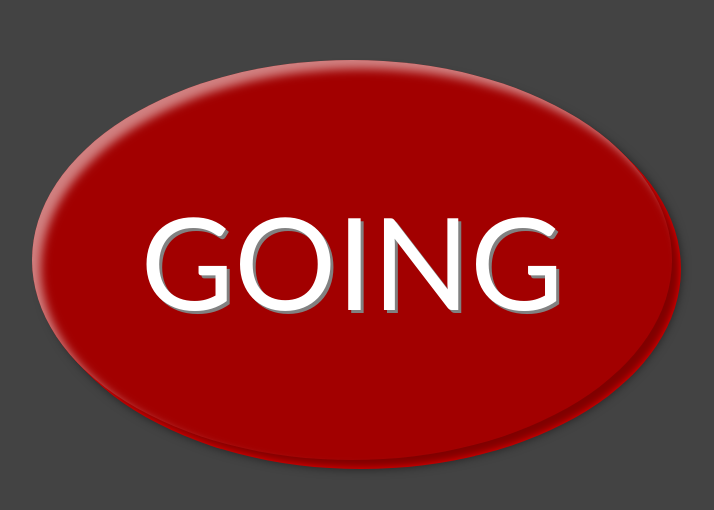
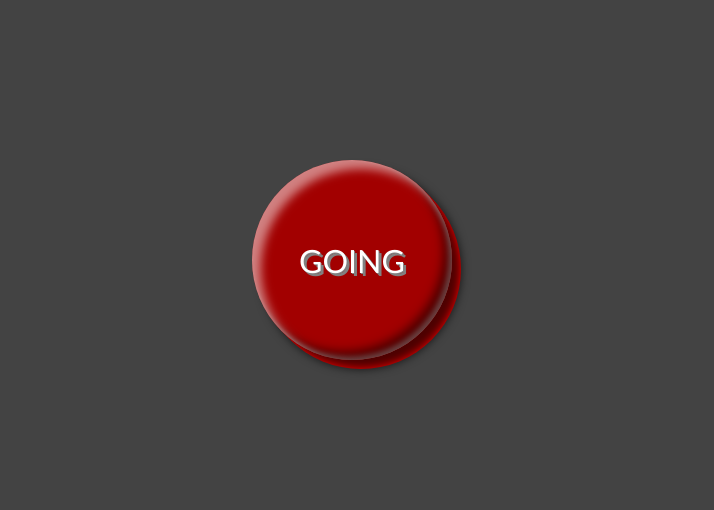
Before and after one commit to codingMustache/RSVP-Checker, a SvelteKit app: page / in a window 1280 px wide. Shown: the part 140-650 px from the top of the page, without its empty margins (288-1002 px from the left). Built offline with nearby package versions, Linux system fonts and the light colour scheme.

Commit message:
some styles

```diff
--- a/src/routes/+page.svelte
+++ b/src/routes/+page.svelte
@@ -29,26 +29,31 @@
     display: flex;
     align-items: center;
     justify-content: center;
-    width:100vw;
-    height:100vh;
+    width:400px;
+    height:400px;
+    clip-path: circle(10);
   }
   button{
     width:50%;
     height: 50%;
     color: white;
-    text-shadow: 3px 3px 0px rgb(129, 129, 129);
+    text-shadow:
+    1px 1px 0px rgb(129, 129, 129),
+    3px 3px 0px rgb(129, 129, 129);
     background-color: rgb(162, 0, 0);
     border-radius: 100%;
     border: unset;
     box-shadow:
     inset 9px 9px 10px rgb(255, 255, 255, 0.5),
-    9px 9px 10px rgba(0, 0, 0, 0.5),
+    inset -9px -9px 10px rgb(0, 0, 0, 0.5),
+    inset -3px -3px 5px rgb(255, 255, 255, 0.5),
+    9px 9px 10px rgba(0, 0, 0, 0.7),
     1px 1px 0 red,
     3px 3px 0 red,
     5px 5px 0 red,
     7px 7px 0 red,
     9px 9px 0 red;
-    font-size: 8rem;
+    font-size: 2rem;
     font-family:'Gill Sans', 'Gill Sans MT', Calibri, 'Trebuchet MS', sans-serif;
   }
   button:hover{
```
